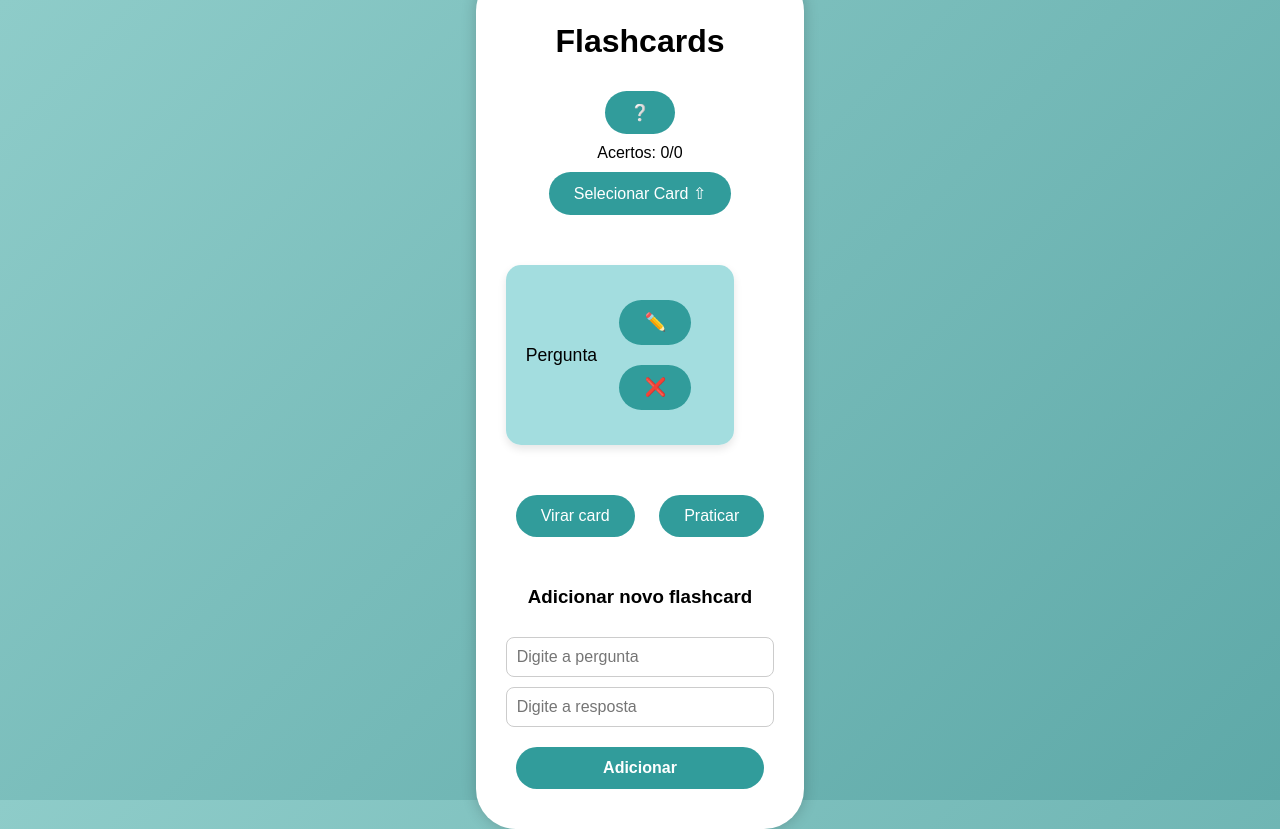
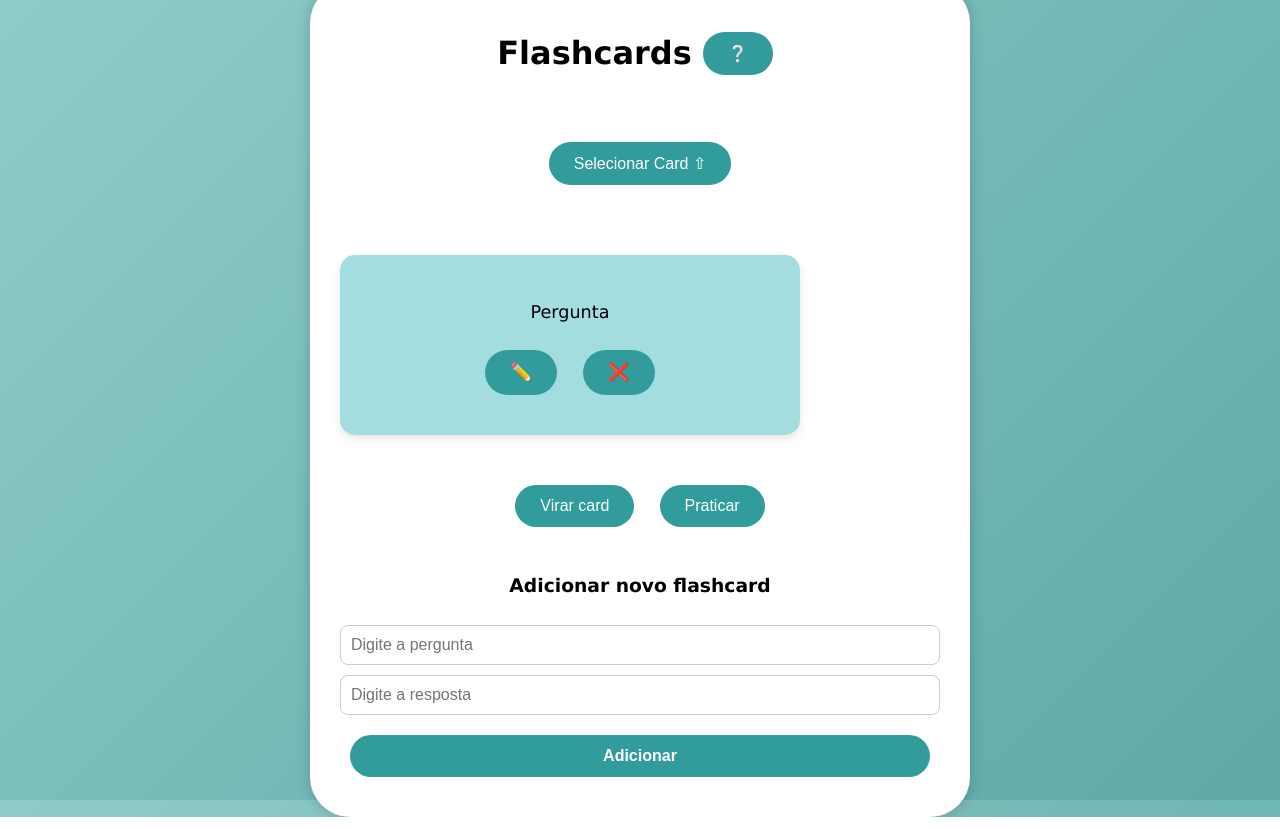
Before and after one commit to Gabico-Freitas/Fokvs-Desafio, a plain HTML site: page index.html in a window 1280 px wide. Both pictures are taken after a click on the button "Selecionar Card ⇩". Drawn offline with Linux system fonts and the light colour scheme.

Commit message:
Update styles.css

```diff
--- a/styles.css
+++ b/styles.css
@@ -1,5 +1,6 @@
+/* ======Configurações gerais da página====== */
 body {
-  font-family: sans-serif;
+  font-family:Verdana;
   display: flex;
   justify-content: center;
   align-items: center;
@@ -7,16 +8,35 @@ body {
   background: linear-gradient(135deg, #8eccc9, #5ea9a8);
   margin: 0;
 }
+/* ======Configurações gerais da página====== */
 
+/* ======Configurações da parte que vão os cards====== */
 .flashcard-container {
+  width: 600px;
   text-align: center;
   background-color: white;
   padding: 30px;
   border-radius: 40px;
   box-shadow: 0 0 15px rgba(0, 0, 0, 0.2);
-  max-width: 360px;
+}
+.header-container{
+  margin: auto;
+  width: fit-content;
+  align-items: center;
+  display: flex;
+  gap: 1px;
 }
 
+#score-container {
+  visibility:hidden;
+  font-size: 1.2em;
+  margin-bottom: 15px;
+  color: black;
+  font-weight: bold;
+}
+/* ======Configurações da parte que vão os cards====== */
+
+/* ======Configurações dos cards====== */
 .card {
   width: 100%;
   height: 200px;
@@ -38,6 +58,7 @@ body {
   border-radius: 15px;
   background: rgba(154, 218, 220, 0.9);
   display: flex;
+  flex-direction: column;
   align-items: center;
   justify-content: center;
   padding: 20px;
@@ -48,7 +69,40 @@ body {
 .card .back {
   transform: rotateY(180deg);
 }
+.card-list {
+  display: flex;
+  flex-wrap: wrap;
+  gap: 10px;
+  justify-content: center;
+  margin: 20px 0;
+}
 
+#card-list-container {
+  max-height: 0;
+  overflow: hidden;
+  transition: max-height 0.3s ease;
+}
+
+#card-list-container.expanded {
+  max-height: 300px;
+}
+
+.card-button {
+  background-color: #319c9b;
+  border: none;
+  border-radius: 8px;
+  padding: 10px 15px;
+  font-size: 0.95em;
+  cursor: pointer;
+  transition: background-color 0.2s;
+}
+
+.card-button:hover {
+  background-color: #a3d4d3;
+}
+/* ======Configurações dos cards====== */
+
+/* ======Configurações gerais dos botões====== */
 button {
   margin: 10px;
   padding: 12px 25px;
@@ -68,7 +122,29 @@ button:hover {
 button:active {
   transform: scale(0.95);
 }
+/* ======Configurações gerais dos botões====== */
 
+/* ======Configurações de botões mais específicos====== */
+.feedback-buttons {
+  backface-visibility: hidden;
+  margin: 10px;
+  display: flex;
+  gap: 10px;
+}
+.feedback-buttons button {
+  padding: 10px 20px;
+  border: none;
+  border-radius: 25px;
+  color: white;
+  font-size: 1em;
+  cursor: pointer;
+}
+#mark-wrong {
+  background-color: #319c9b;
+}
+/* ======Configurações de botões mais específicos====== */
+
+/* ======Configurações dos forms para adicionar cards====== */
 form {
   margin-top: 20px;
   display: flex;
@@ -87,24 +163,4 @@ form button[type="submit"] {
   background-color: #319c9b;
   font-weight: bold;
 }
-.card-list {
-  display: flex;
-  flex-wrap: wrap;
-  gap: 10px;
-  justify-content: center;
-  margin: 20px 0;
-}
-
-.card-button {
-  background-color: #319c9b;
-  border: none;
-  border-radius: 8px;
-  padding: 10px 15px;
-  font-size: 0.95em;
-  cursor: pointer;
-  transition: background-color 0.2s;
-}
-
-.card-button:hover {
-  background-color: #a3d4d3;
-}
+/* ======Configurações dos forms para adicionar cards====== */
```
